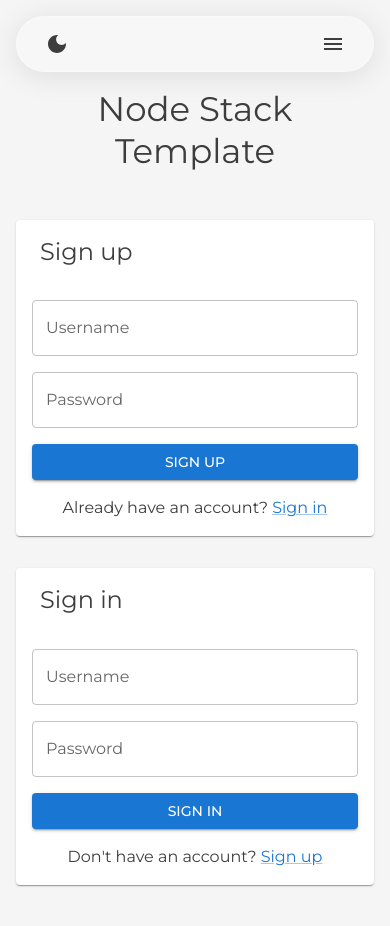
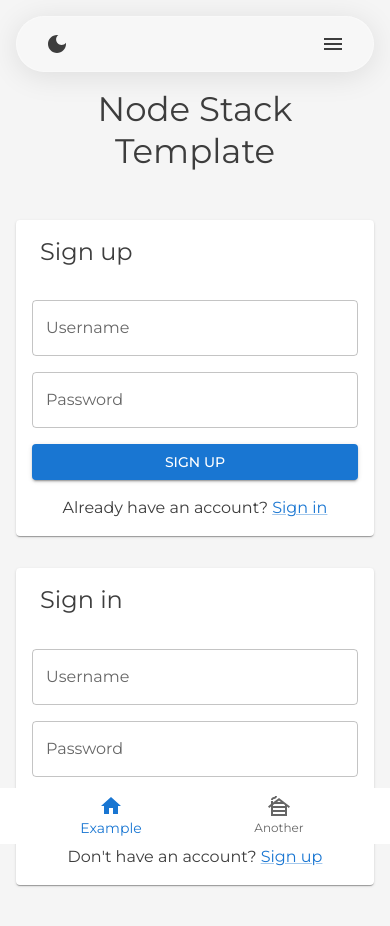
Before and after one commit to tuheli/node-stack-template, a React (Vite) app in the folder client/: page / in a window 390 px wide. Shown: the top 926 px of the page. Before the commit the page ends 901 px from the top, so only its background shows below. Built offline with nearby package versions, Linux system fonts and the light colour scheme.

Commit message:
Added bottom navigation for mobile

```diff
--- /dev/null
+++ b/client/src/components/bottom-navigation/BottomNavigation.tsx
@@ -0,0 +1,31 @@
+import Box from "@mui/material/Box";
+import { BottomNavigation as MuiBottomNavigation } from "@mui/material";
+import BottomNavigationAction from "@mui/material/BottomNavigationAction";
+import HomeIcon from "@mui/icons-material/Home";
+import CabinIcon from "@mui/icons-material/Cabin";
+import { Link, useLocation } from "react-router-dom";
+
+export const BottomNavigation = () => {
+  const location = useLocation();
+
+  return (
+    <Box>
+      <MuiBottomNavigation showLabels value={location.pathname}>
+        <BottomNavigationAction
+          LinkComponent={Link}
+          to="/"
+          value="/"
+          label="Example"
+          icon={<HomeIcon />}
+        />
+        <BottomNavigationAction
+          LinkComponent={Link}
+          to="/another-page"
+          value="/another-page"
+          label="Another"
+          icon={<CabinIcon />}
+        />
+      </MuiBottomNavigation>
+    </Box>
+  );
+};
--- a/client/src/components/pages/AnotherExamplePage.tsx
+++ b/client/src/components/pages/AnotherExamplePage.tsx
@@ -1,24 +1,22 @@
 import { Box, Container, Stack, Typography } from "@mui/material";
 import { Link } from "../link/Link";
 import { AppBar } from "../app-bar/AppBar";
+import { BottomNavigation } from "../bottom-navigation/BottomNavigation";
 
 export const AnotherPage = () => {
   return (
     <>
       <Box
         sx={{
-          minHeight: "100dvh",
           justifyContent: "space-between",
           alignItems: "space-between",
           display: "flex",
           flexDirection: "column",
+          minHeight: "100dvh",
+          pt: 2,
         }}
       >
-        <Box
-          sx={{
-            mt: 2,
-          }}
-        >
+        <Box>
           <AppBar position="static" />
         </Box>
         <Container>
@@ -65,6 +63,15 @@ export const AnotherPage = () => {
           </Stack>
         </Container>
         <Box />
+        <Box
+          sx={{
+            display: { xs: "block", sm: "none" },
+            position: "sticky",
+            bottom: 0,
+          }}
+        >
+          <BottomNavigation />
+        </Box>
       </Box>
     </>
   );
--- a/client/src/components/pages/ExamplePage.tsx
+++ b/client/src/components/pages/ExamplePage.tsx
@@ -2,6 +2,7 @@ import { Box, Container, Stack, Typography } from "@mui/material";
 import { SignIn } from "../sign-in/SignIn";
 import { SignUp } from "../sign-up/SignUp";
 import { AppBar } from "../app-bar/AppBar";
+import { BottomNavigation } from "../bottom-navigation/BottomNavigation";
 
 export const ExamplePage = () => {
   return (
@@ -73,6 +74,15 @@ export const ExamplePage = () => {
           </Stack>
         </Container>
       </Box>
+      <Box
+        sx={{
+          display: { xs: "block", sm: "none" },
+          position: "sticky",
+          bottom: 0,
+        }}
+      >
+        <BottomNavigation />
+      </Box>
     </>
   );
 };
```
